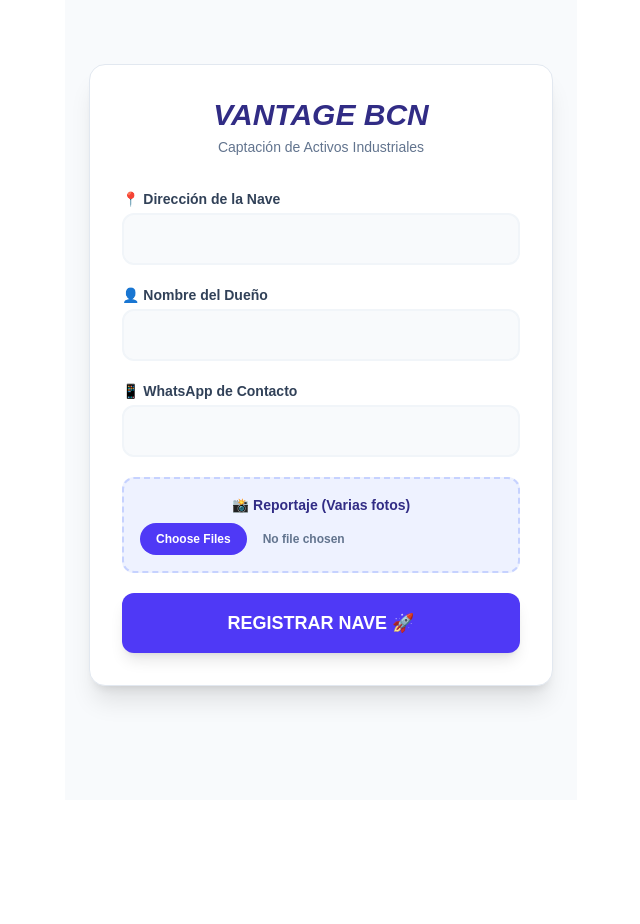
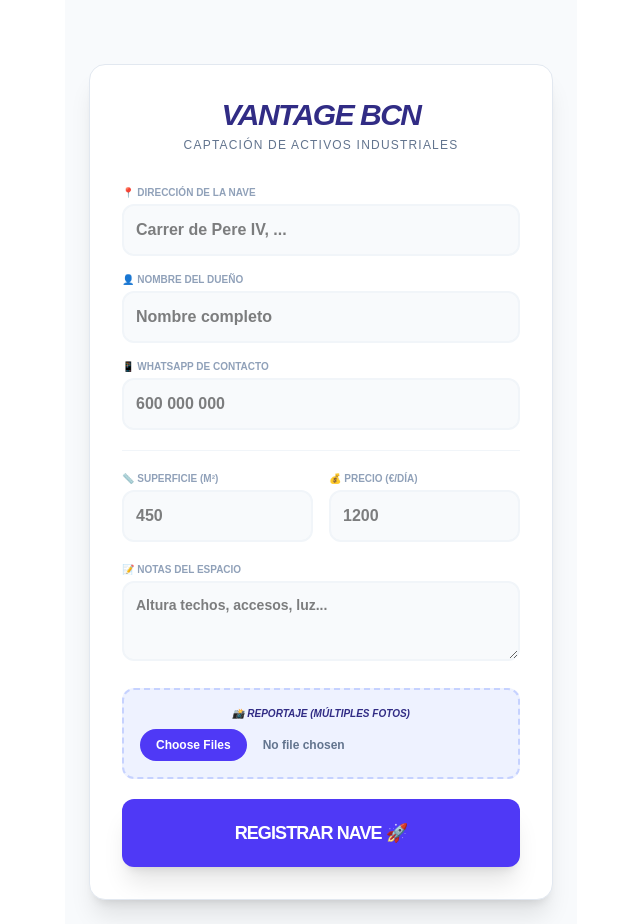
Before and after one commit to kinetic-labs-dev/vantage-bcn, a Next.js app: page / in a window 1280 px wide. Shown: the whole page, without its empty margins (319-959 px from the left). Before the commit the page ends 800 px from the top, so only its background shows below. Built offline with nearby package versions, Linux system fonts and the light colour scheme; no server answers.

Commit message:
Catálogo Multi-Foto finalizado

```diff
--- a/app/page.tsx
+++ b/app/page.tsx
@@ -32,21 +32,24 @@ export default function Home() {
         }
       }
 
-      // 2. Inserción en la columna 'imagenes' (Array)
+      // 2. Inserción en la tabla con los nuevos campos técnicos
       const { error: insertError } = await supabase.from('espacios').insert([{
         nombre_dueño: formData.get('dueño'),
         direccion: formData.get('direccion'),
         telefono: formData.get('tel'),
-        imagenes: urlsSubidas
+        imagenes: urlsSubidas,
+        metros: formData.get('metros'),           // <--- CAPTURA m2
+        precio_dia: formData.get('precio_dia'),   // <--- CAPTURA PRECIO
+        descripcion: formData.get('descripcion')  // <--- CAPTURA NOTAS
       }])
 
       if (insertError) throw insertError
 
-      alert(`¡Éxito! Nave registrada con ${urlsSubidas.length} fotos.`)
+      alert(`¡Éxito! Nave registrada con ${urlsSubidas.length} fotos y datos técnicos.`)
       event.target.reset()
 
     } catch (error: any) {
-      alert('Error: ' + error.message)
+      alert('Error en el registro: ' + error.message)
     } finally {
       setLoading(false)
     }
@@ -55,30 +58,53 @@ export default function Home() {
   return (
     <main className="p-6 max-w-lg mx-auto bg-slate-50 min-h-screen">
       <div className="bg-white p-8 rounded-2xl shadow-xl border border-slate-200 mt-10 text-black">
-        <h1 className="text-3xl font-black text-indigo-900 mb-1 text-center italic">VANTAGE BCN</h1>
-        <p className="text-slate-500 mb-8 font-medium text-sm text-center">Captación de Activos Industriales</p>
+        <h1 className="text-3xl font-black text-indigo-900 mb-1 text-center italic tracking-tighter">VANTAGE BCN</h1>
+        <p className="text-slate-500 mb-8 font-medium text-xs text-center uppercase tracking-widest">Captación de Activos Industriales</p>
 
         <form onSubmit={registrarNave} className="space-y-5">
-          <div>
-            <label className="block text-sm font-bold text-slate-700 mb-1">📍 Dirección de la Nave</label>
-            <input name="direccion" required className="w-full p-3 border-2 border-slate-100 rounded-xl focus:border-indigo-500 outline-none bg-slate-50" />
-          </div>
-          <div>
-            <label className="block text-sm font-bold text-slate-700 mb-1">👤 Nombre del Dueño</label>
-            <input name="dueño" required className="w-full p-3 border-2 border-slate-100 rounded-xl focus:border-indigo-500 outline-none bg-slate-50" />
-          </div>
-          <div>
-            <label className="block text-sm font-bold text-slate-700 mb-1">📱 WhatsApp de Contacto</label>
-            <input name="tel" required className="w-full p-3 border-2 border-slate-100 rounded-xl focus:border-indigo-500 outline-none bg-slate-50" />
+          {/* Datos de contacto */}
+          <div className="space-y-4">
+            <div>
+              <label className="block text-[10px] font-black text-slate-400 uppercase mb-1">📍 Dirección de la Nave</label>
+              <input name="direccion" required placeholder="Carrer de Pere IV, ..." className="w-full p-3 border-2 border-slate-100 rounded-xl focus:border-indigo-500 outline-none bg-slate-50 font-bold" />
+            </div>
+            <div>
+              <label className="block text-[10px] font-black text-slate-400 uppercase mb-1">👤 Nombre del Dueño</label>
+              <input name="dueño" required placeholder="Nombre completo" className="w-full p-3 border-2 border-slate-100 rounded-xl focus:border-indigo-500 outline-none bg-slate-50 font-bold" />
+            </div>
+            <div>
+              <label className="block text-[10px] font-black text-slate-400 uppercase mb-1">📱 WhatsApp de Contacto</label>
+              <input name="tel" required placeholder="600 000 000" className="w-full p-3 border-2 border-slate-100 rounded-xl focus:border-indigo-500 outline-none bg-slate-50 font-bold" />
+            </div>
           </div>
 
+          <hr className="border-slate-100" />
+
+          {/* Datos Técnicos - NUEVO */}
+          <div className="grid grid-cols-2 gap-4">
+            <div>
+              <label className="block text-[10px] font-black text-slate-400 uppercase mb-1">📏 Superficie (m²)</label>
+              <input name="metros" type="number" placeholder="450" className="w-full p-3 border-2 border-slate-100 rounded-xl focus:border-indigo-500 outline-none bg-slate-50 font-bold" />
+            </div>
+            <div>
+              <label className="block text-[10px] font-black text-slate-400 uppercase mb-1">💰 Precio (€/día)</label>
+              <input name="precio_dia" type="number" placeholder="1200" className="w-full p-3 border-2 border-slate-100 rounded-xl focus:border-indigo-500 outline-none bg-slate-50 font-bold" />
+            </div>
+          </div>
+
+          <div>
+            <label className="block text-[10px] font-black text-slate-400 uppercase mb-1">📝 Notas del Espacio</label>
+            <textarea name="descripcion" placeholder="Altura techos, accesos, luz..." className="w-full p-3 border-2 border-slate-100 rounded-xl focus:border-indigo-500 outline-none bg-slate-50 font-bold h-20 text-sm" />
+          </div>
+
+          {/* Fotos */}
           <div className="bg-indigo-50 p-4 rounded-xl border-2 border-dashed border-indigo-200 text-center">
-            <label className="block text-sm font-bold text-indigo-900 mb-2">📸 Reportaje (Varias fotos)</label>
+            <label className="block text-[10px] font-black text-indigo-900 uppercase mb-2 italic">📸 Reportaje (Múltiples fotos)</label>
             <input name="fotos" type="file" multiple accept="image/*" className="w-full text-xs text-slate-500 file:mr-4 file:py-2 file:px-4 file:rounded-full file:border-0 file:bg-indigo-600 file:text-white font-bold cursor-pointer" />
           </div>
 
-          <button disabled={loading} type="submit" className="w-full bg-indigo-600 text-white p-4 rounded-xl font-black text-lg hover:bg-indigo-700 shadow-lg active:scale-95 disabled:bg-slate-300 transition-all">
-            {loading ? 'SUBIENDO...' : 'REGISTRAR NAVE 🚀'}
+          <button disabled={loading} type="submit" className="w-full bg-indigo-600 text-white p-5 rounded-xl font-black text-lg hover:bg-indigo-700 shadow-xl active:scale-95 disabled:bg-slate-300 transition-all uppercase tracking-tighter">
+            {loading ? 'SUBIENDO DATOS...' : 'REGISTRAR NAVE 🚀'}
           </button>
         </form>
       </div>
```
